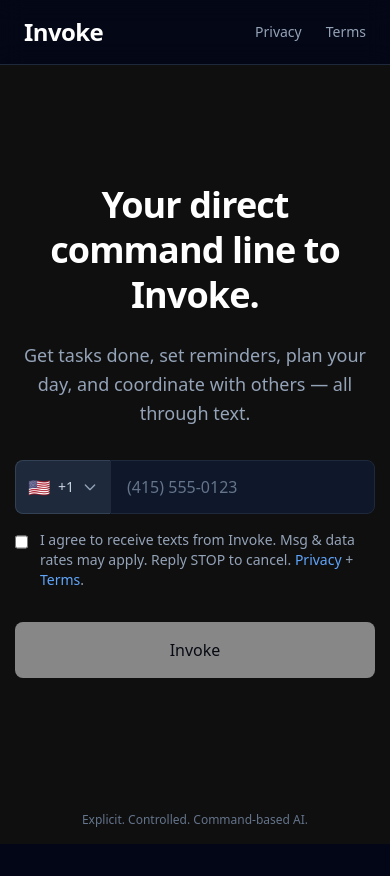
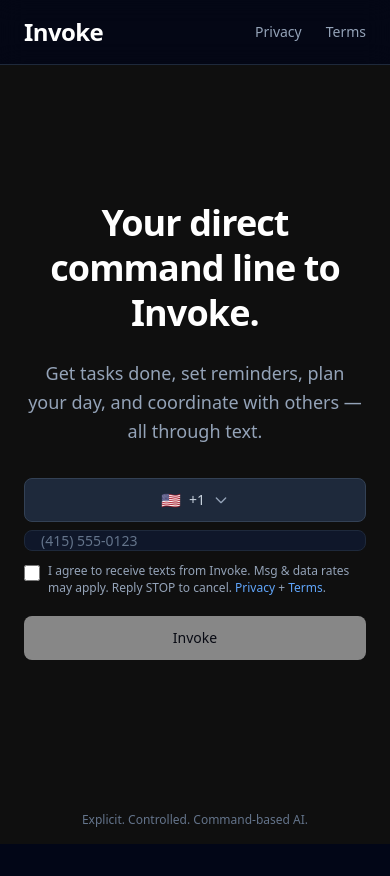
Before and after one commit to kyle-invokeai/useinvoke-site, a Next.js app: page / in a window 390 px wide. Built offline with nearby package versions, Linux system fonts and the light colour scheme.

Commit message:
Tighten landing intake sizing and make it mobile-clean

```diff
--- a/app/page.tsx
+++ b/app/page.tsx
@@ -158,8 +158,10 @@
             Get tasks done, set reminders, plan your day, and coordinate with others — all through text.
           </p>
 
+          {/* Intake Block - Constrained and mobile-clean */}
+          <div className="w-full max-w-[420px] mx-auto">
             {/* Phone Input */}
-          <div className="max-w-md mx-auto mb-4">
+            <div className="mb-3">
               <PhoneInput
                 value={phoneDisplay}
                 onChange={handlePhoneChange}
@@ -169,8 +171,8 @@
             </div>
 
             {/* Consent Checkbox */}
-          <div className="max-w-md mx-auto mb-8 text-left">
-            <label className="flex items-start gap-3 cursor-pointer">
+            <div className="mb-5 text-left">
+              <label className="flex items-start gap-2 cursor-pointer">
                 <input
                   type="checkbox"
                   checked={consent}
@@ -178,26 +180,28 @@
                     setConsent(e.target.checked);
                     setConsentError('');
                   }}
-                className="mt-1 w-4 h-4 rounded border-slate-700 bg-slate-900 text-blue-500 focus:ring-blue-500"
+                  className="mt-0.5 w-4 h-4 rounded border-slate-700 bg-slate-900 text-blue-500 focus:ring-blue-500 shrink-0"
                 />
-              <span className="text-sm text-slate-400">
+                <span className="text-xs text-slate-400 leading-snug">
                   I agree to receive texts from Invoke. Msg & data rates may apply. Reply STOP to cancel.{' '}
                   <Link href="/privacy" className="text-blue-400 hover:underline">Privacy</Link> +{' '}
                   <Link href="/terms" className="text-blue-400 hover:underline">Terms</Link>.
                 </span>
               </label>
               {consentError && (
-              <p className="mt-2 text-sm text-red-400">{consentError}</p>
+                <p className="mt-1.5 text-xs text-red-400">{consentError}</p>
               )}
             </div>
 
+            {/* CTA Button */}
             <button
               onClick={handleInvoke}
               disabled={!isFormValid}
-            className="w-full max-w-md mx-auto px-8 py-4 text-base font-medium text-slate-950 bg-white rounded-lg hover:bg-slate-100 transition-colors disabled:opacity-50 disabled:cursor-not-allowed"
+              className="w-full sm:w-[260px] mx-auto h-11 px-6 text-sm font-medium text-slate-950 bg-white rounded-lg hover:bg-slate-100 transition-colors disabled:opacity-50 disabled:cursor-not-allowed"
             >
               Invoke
             </button>
+          </div>
         </div>
       </section>
       {/* Demo Experience - Slides in when activated */}
--- a/components/PhoneInput.tsx
+++ b/components/PhoneInput.tsx
@@ -184,16 +184,16 @@
 
   return (
     <div className={`relative ${className}`}>
-      <div className="flex items-stretch">
+      <div className="flex flex-col sm:flex-row items-stretch gap-2 sm:gap-0">
         {/* Country Selector */}
         <button
           type="button"
           onClick={() => setIsOpen(!isOpen)}
-          className="flex items-center gap-2 px-3 py-3 bg-slate-800 border border-slate-700 border-r-0 rounded-l-lg text-white hover:bg-slate-700 transition-colors min-w-[80px]"
+          className="flex items-center justify-center sm:justify-start gap-2 px-3 h-11 bg-slate-800 border border-slate-700 sm:border-r-0 rounded-lg sm:rounded-l-lg sm:rounded-r-none text-white hover:bg-slate-700 transition-colors w-full sm:w-[96px] shrink-0"
         >
-          <span className="text-lg">{selectedCountry.flag}</span>
+          <span className="text-base">{selectedCountry.flag}</span>
           <span className="text-sm text-slate-300">{selectedCountry.dialCode}</span>
-          <svg className="w-4 h-4 text-slate-400" fill="none" viewBox="0 0 24 24" stroke="currentColor">
+          <svg className="w-4 h-4 text-slate-400 shrink-0" fill="none" viewBox="0 0 24 24" stroke="currentColor">
             <path strokeLinecap="round" strokeLinejoin="round" strokeWidth={2} d="M19 9l-7 7-7-7" />
           </svg>
         </button>
@@ -205,7 +205,7 @@
           onChange={handleInputChange}
           onKeyDown={handleKeyDown}
           placeholder={isInternational ? '+1 415 555 0123' : placeholder}
-          className="flex-1 px-4 py-3 bg-slate-900 border border-slate-800 rounded-r-lg text-white placeholder-slate-500 focus:outline-none focus:ring-2 focus:ring-blue-500 focus:border-transparent"
+          className="flex-1 min-w-0 px-4 h-11 bg-slate-900 border border-slate-800 rounded-lg sm:rounded-l-none sm:rounded-r-lg text-white placeholder-slate-500 focus:outline-none focus:ring-2 focus:ring-blue-500 focus:border-transparent text-sm"
         />
       </div>
 
@@ -246,7 +246,7 @@
 
       {/* Error message */}
       {error && (
-        <p className="mt-2 text-sm text-red-400">{error}</p>
+        <p className="mt-1.5 text-xs text-red-400">{error}</p>
       )}
     </div>
   );
```
Lines whose indentation alone changed are shown as unchanged.
